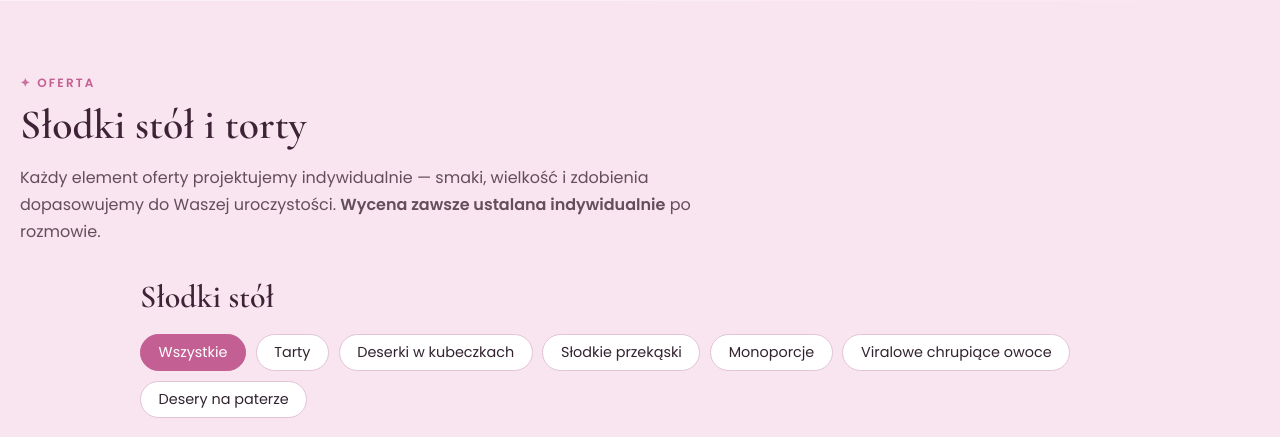
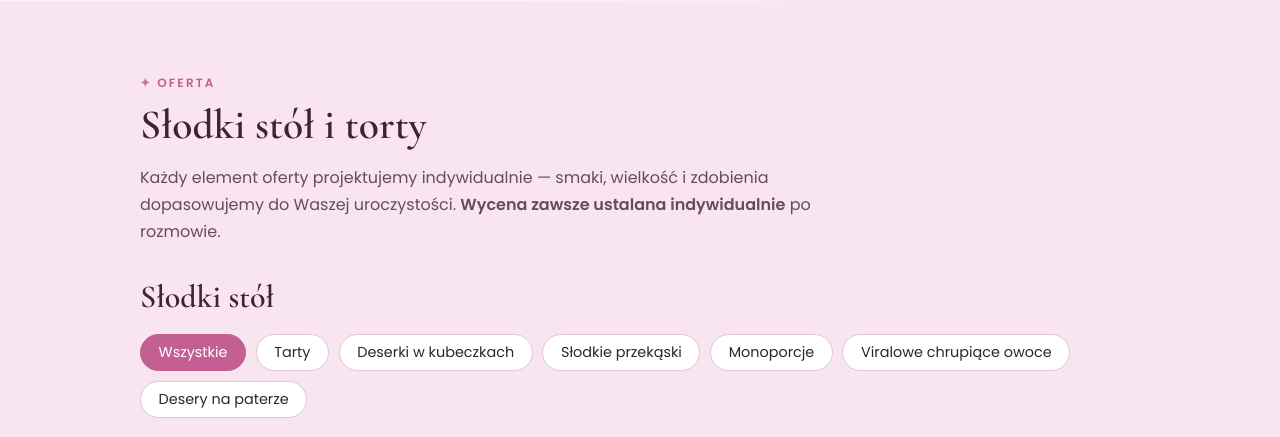
Before and after one commit to Pa-jak/tortykuchciwr-zki, a PHP site: page / in a window 1280 px wide. Shown: the part 799-1236 px from the top of the page. Run offline with PHP 8.4, Linux system fonts and the light colour scheme; data comes from the database, SQL or seed files in the repository; some libraries are stand-ins or nearby versions.

Commit message:
Jednolita szerokosc sekcji (kolumna 1000px jak Oferta)
- .section: padding-inline max(1.25rem, (100%-1000px)/2) — tresc w
  wysrodkowanej kolumnie ~1000px, tlo section-alt dalej pelna szerokosc
- pozostale sekcje (galeria, opinie, o nas, faq) dopasowane do Oferty

Co-Authored-By: Claude Fable 5 <noreply@anthropic.com>

```diff
--- a/assets/css/style.css
+++ b/assets/css/style.css
@@ -62,7 +62,9 @@ img {
 }
 
 .section {
-    padding: 4.5rem 1.25rem;
+    /* Treść w wyśrodkowanej kolumnie ~1000px (jak sekcja Oferta);
+       tło section-alt nadal idzie na całą szerokość ekranu. */
+    padding: 4.5rem max(1.25rem, (100% - 1000px) / 2);
 }
 
 .section-alt {
```
